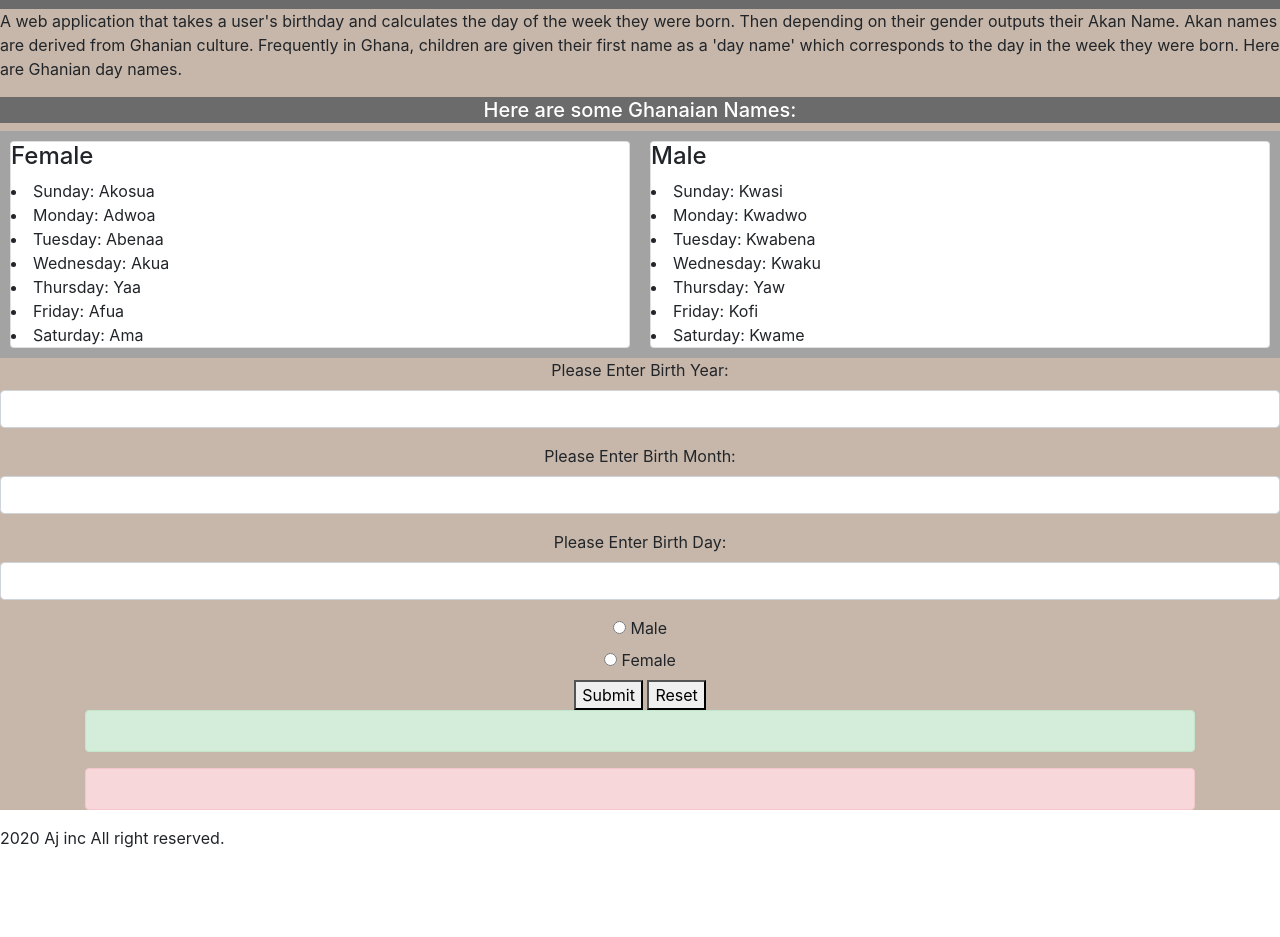
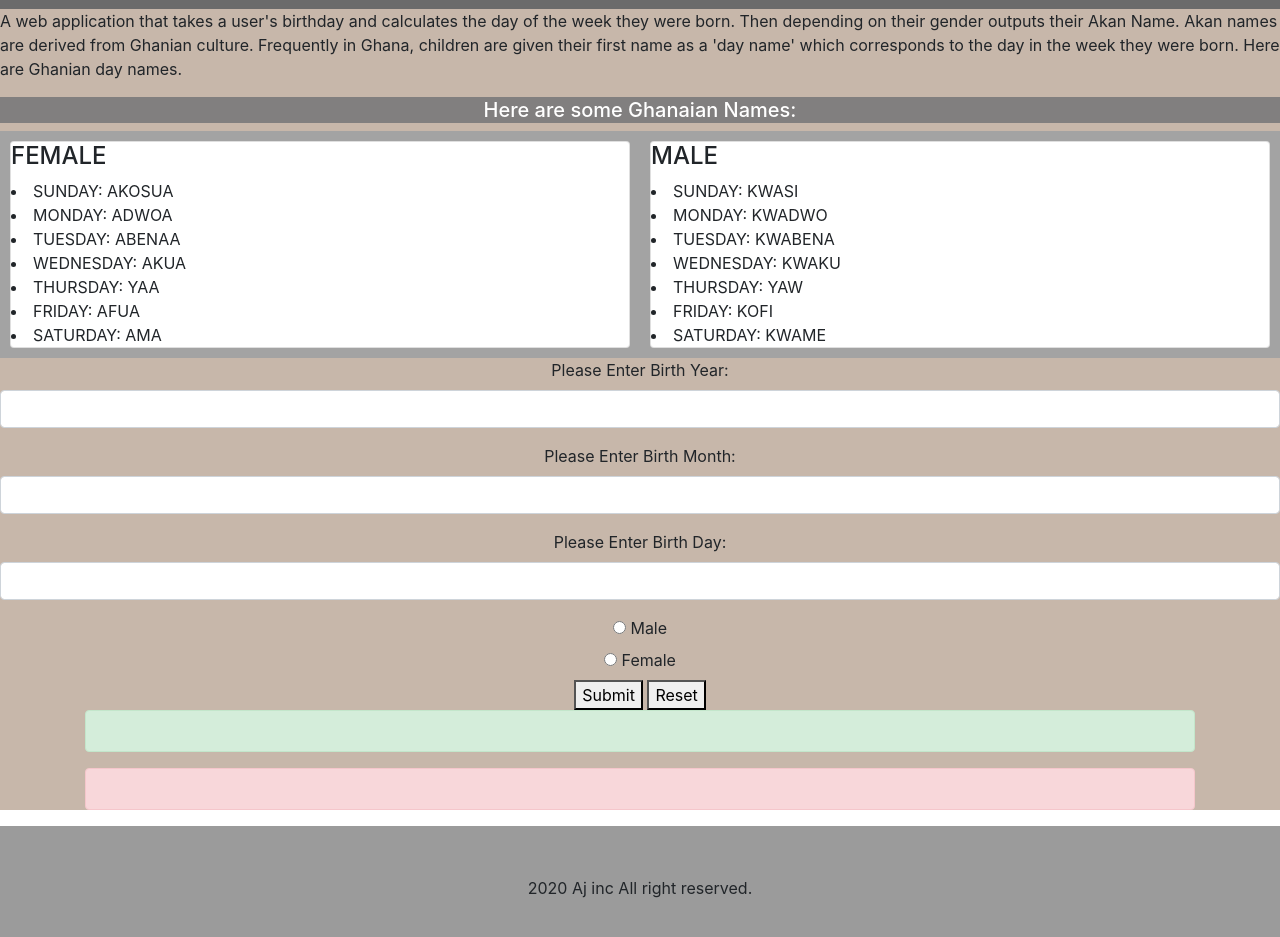
Before and after one commit to abduljabbarAg/Namegeneratorip, a plain HTML site: page index.html in a window 1280 px wide. Shown: the part 55-992 px from the top of the page. Before the commit the page ends 921 px from the top, so only its background shows below. Drawn offline with nearby package versions, Linux system fonts and the light colour scheme; a script that the page names is missing.

Commit message:
added footer styling to  style.css

```diff
--- a/styles.css
+++ b/styles.css
@@ -39,7 +39,7 @@
 .header2 {
     padding: 1px;
     text-align: center;
-    background: #6b6b6b;
+    background: #817f7f;
     color: rgb(255, 255, 255);
     font-size: 20px;
 }
@@ -63,3 +63,23 @@
     padding: 10px;
     background-color:  rgb(163, 163, 163);
 }
+
+/* card styling*/
+.card {
+    font-weight: normal;
+	text-transform: uppercase;
+	text-align: left;
+    padding-top: vh;
+    background-color: rgb(158, 149, 141);
+
+}
+
+/*Footer Settings*/
+footer {
+    text-align: center;
+    padding: 50px;
+    background-color: #9b9b9b;
+  }
+  footer p {
+    font-size: 1rem;
+  }
```
